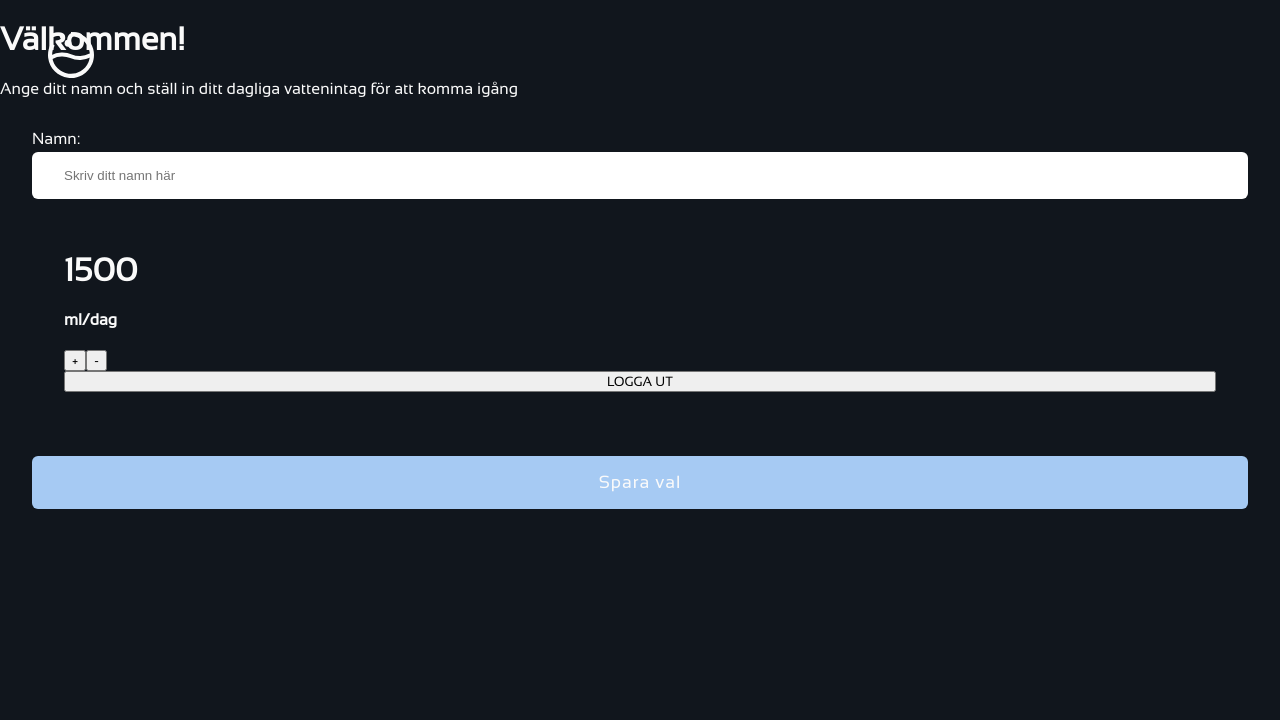
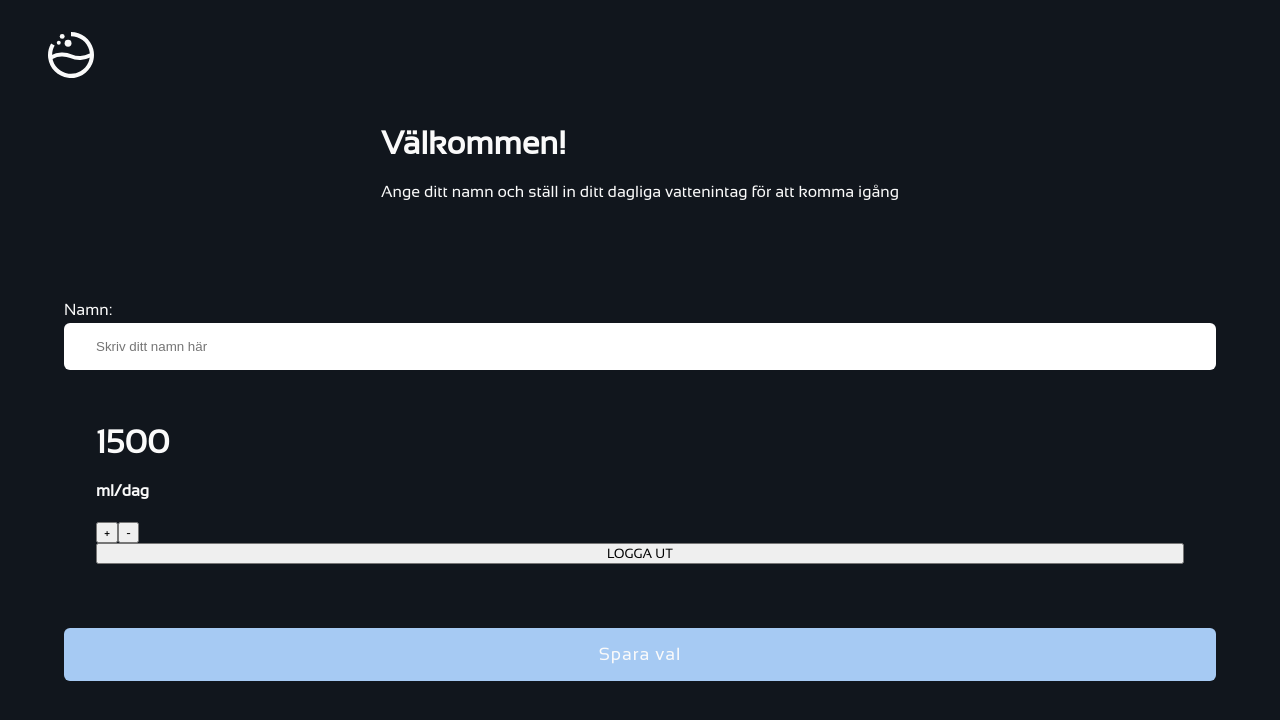
Before and after one commit to nybbe123/h2go, a Next.js app: page /goal in a window 1280 px wide. Shown: the top 720 px of the page. Built offline with nearby package versions, Linux system fonts and the light colour scheme; no server answers; the database is empty; sample sign-in values are in the browser's storage.

Commit message:
added root styling for goalpage

```diff
--- a/pages/goal.tsx
+++ b/pages/goal.tsx
@@ -92,7 +92,7 @@ const GoalPage: NextPage = () => {
   }
 
   return (
-    <>
+    <div className={styles.root}>
       <div>
         <div className={styles["logo-container-sign-up"]}>
           <Logo />
@@ -147,7 +147,7 @@ const GoalPage: NextPage = () => {
           Spara val
         </button>
       </form>
-    </>
+    </div>
   );
 };
 
```
